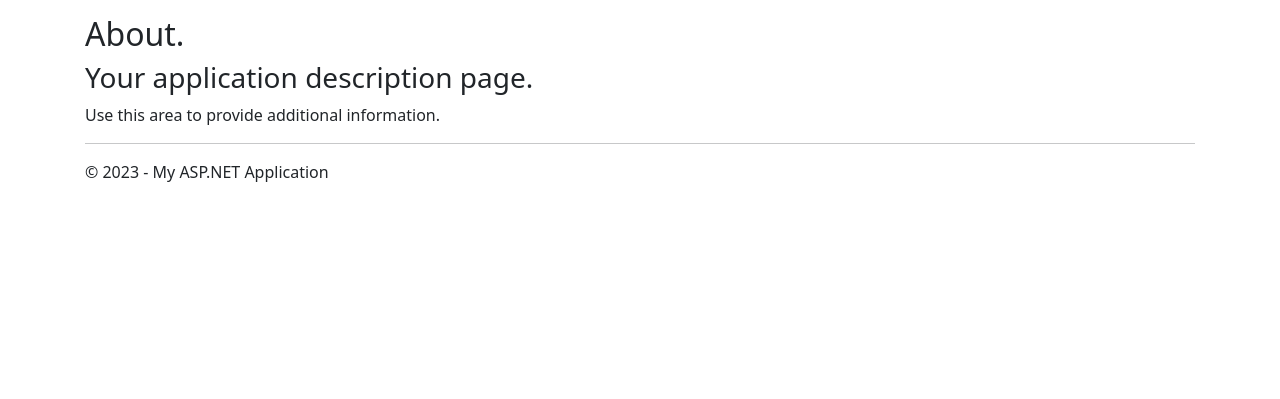
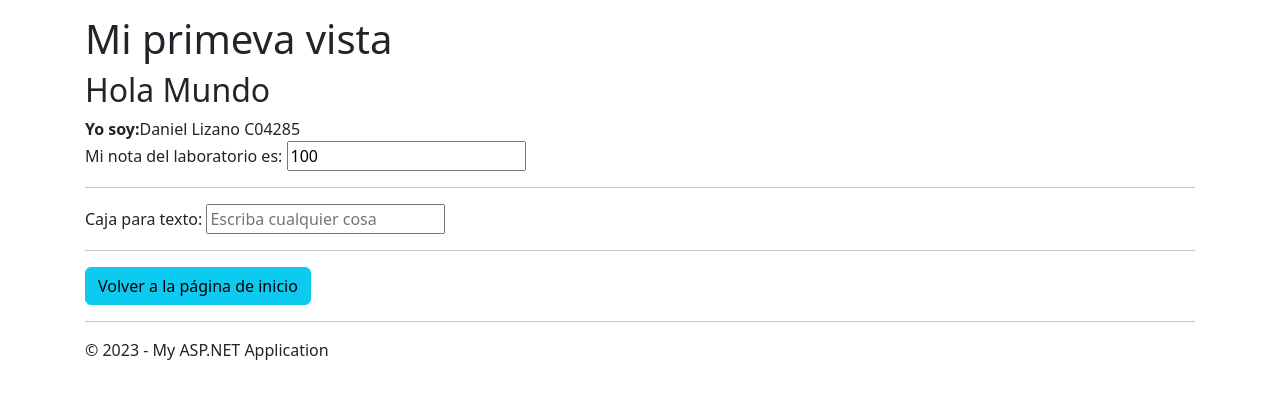
Before and after one commit to DanielLM2002/c04285_ci0126_23a, an ASP.NET MVC app: page /Home/About in a window 1280 px wide. Shown: the part 56-455 px from the top of the page. Run offline with ASP.NET Core 8 and stand-ins for ASP.NET MVC 5, Linux system fonts and the light colour scheme; the project's own start-up code is not run, and a stand-in starts its controllers and pages; some libraries are stand-ins or nearby versions.

Commit message:
Modified about

```diff
--- a/Laboratorios/Laboratorio1/Laboratorio1/Laboratorio1/Views/Home/About.cshtml
+++ b/Laboratorios/Laboratorio1/Laboratorio1/Laboratorio1/Views/Home/About.cshtml
@@ -1,9 +1,24 @@
 @{
-    ViewBag.Title = "About";
+    ViewBag.Title = "Mi primera vista"; String nombreAutor = "Daniel Lizano C04285"; int nota = 100;
 }
-<main aria-labelledby="title">
-    <h2 id="title">@ViewBag.Title.</h2>
-    <h3>@ViewBag.Message</h3>
-
-    <p>Use this area to provide additional information.</p>
-</main>
+<html>
+<head>
+    <title>@ViewBag.Title</title>
+</head>
+<body>
+    <div>
+        <h1>Mi primeva vista</h1> <h2>Hola Mundo</h2>
+        <p>
+            <strong>Yo soy:</strong>@nombreAutor<br />
+            Mi nota del laboratorio es: <input type="number" value="@nota" placeholder="Escriba su nota" />
+        </p>
+        <hr />
+    </div>
+    <div>
+        <label>Caja para texto:</label>
+        <input type="text" placeholder="Escriba cualquier cosa" /> <hr />
+    </div> <div>
+        <a class="btn btn-info" href="/Home/Index">Volver a la página de inicio</a><br />
+    </div>
+</body>
+</html>
```
